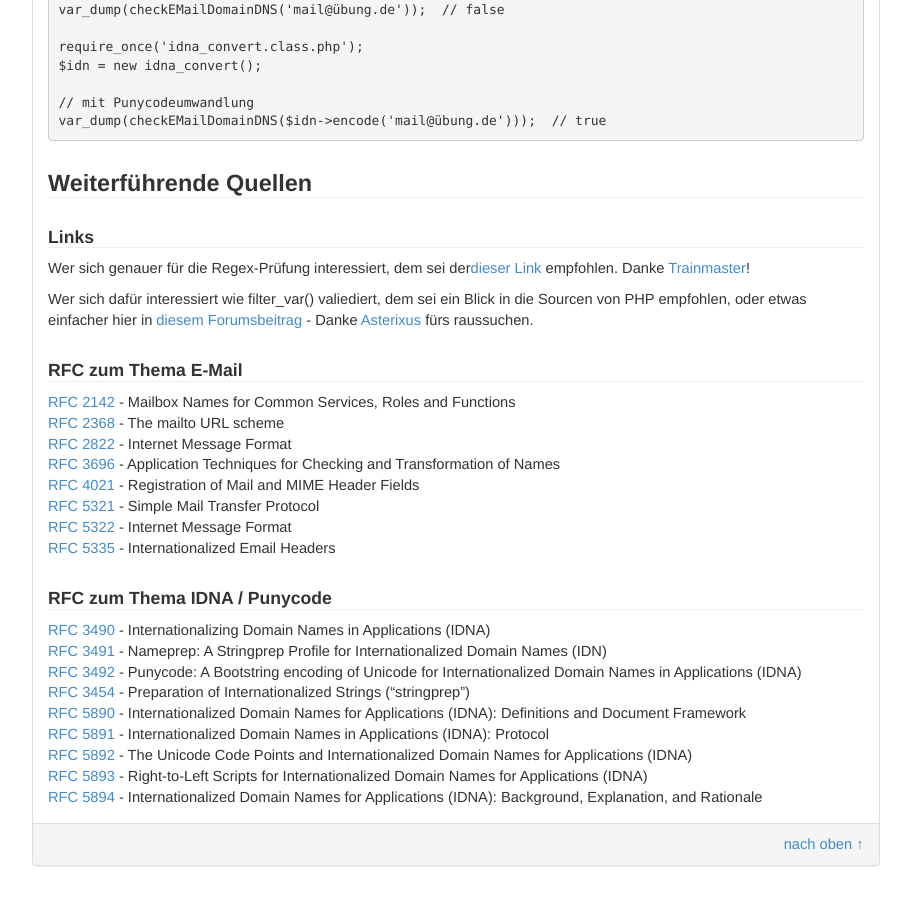
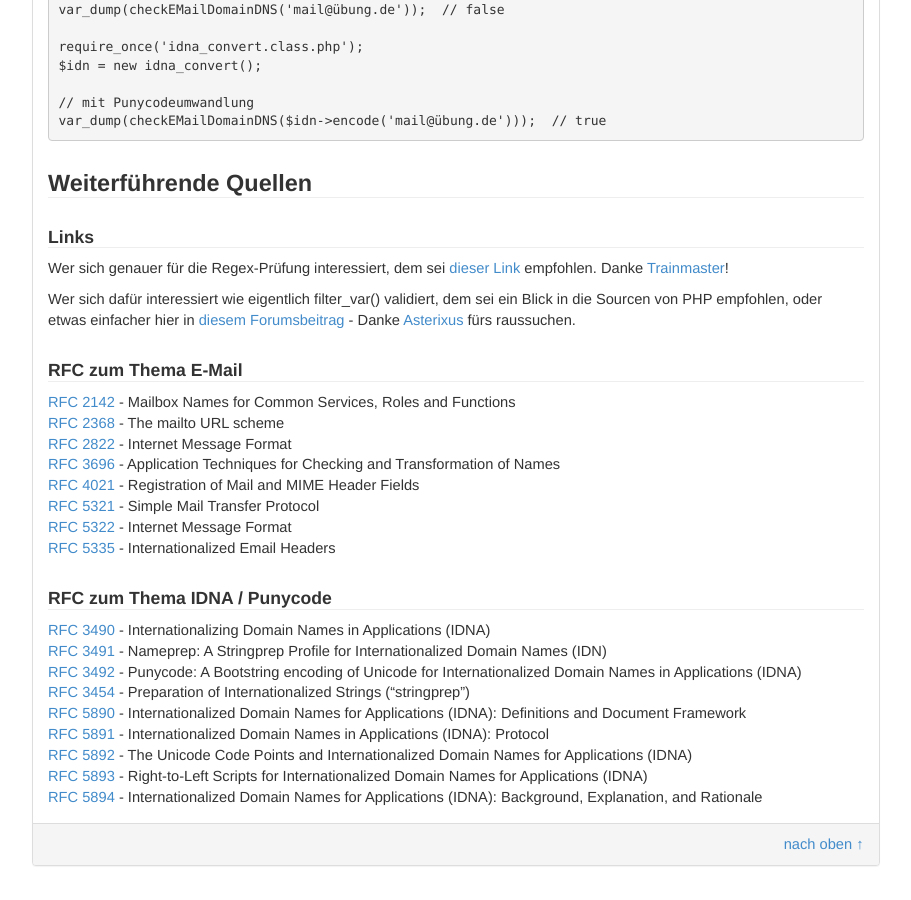
Before and after one commit to php-de/php-de.github.io, a Jekyll site: the page built from email/standard-mail-validation.md, in a window 1280 px wide and 900 px high, scrolled down 3340 px. Shown: the whole window, without its empty margins (38-949 px from the left). Built offline with Jekyll 4.4.1, drawn with Linux system fonts in a browser that asks for light colours.

Commit message:
Update standard-mail-validation.md

```diff
--- a/email/standard-mail-validation.md
+++ b/email/standard-mail-validation.md
@@ -202,9 +202,9 @@
 
 #### Links
 
-Wer sich genauer für die Regex-Prüfung interessiert, dem sei der[dieser Link](http://squiloople.com/2009/12/20/email-address-validation/) empfohlen. Danke  [Trainmaster](http://www.php.de/member.php?u=20243)!
+Wer sich genauer für die Regex-Prüfung interessiert, dem sei [dieser Link](http://squiloople.com/2009/12/20/email-address-validation/) empfohlen. Danke  [Trainmaster](http://www.php.de/member.php?u=20243)!
 
-Wer sich dafür interessiert wie filter_var() valiediert, dem sei ein Blick in die Sourcen von PHP empfohlen, oder etwas einfacher hier in [diesem Forumsbeitrag](http://www.php.de/wiki-diskussionsforum/101439-sinnvolle-standard-verfahren-zur-e-mail-validierung-3.html#post748505) - Danke [Asterixus](http://www.php.de/member.php?u=21236) fürs raussuchen.
+Wer sich dafür interessiert wie eigentlich filter_var() validiert, dem sei ein Blick in die Sourcen von PHP empfohlen, oder etwas einfacher hier in [diesem Forumsbeitrag](http://www.php.de/wiki-diskussionsforum/101439-sinnvolle-standard-verfahren-zur-e-mail-validierung-3.html#post748505) - Danke [Asterixus](http://www.php.de/member.php?u=21236) fürs raussuchen.
 
 
 #### RFC zum Thema E-Mail
```
